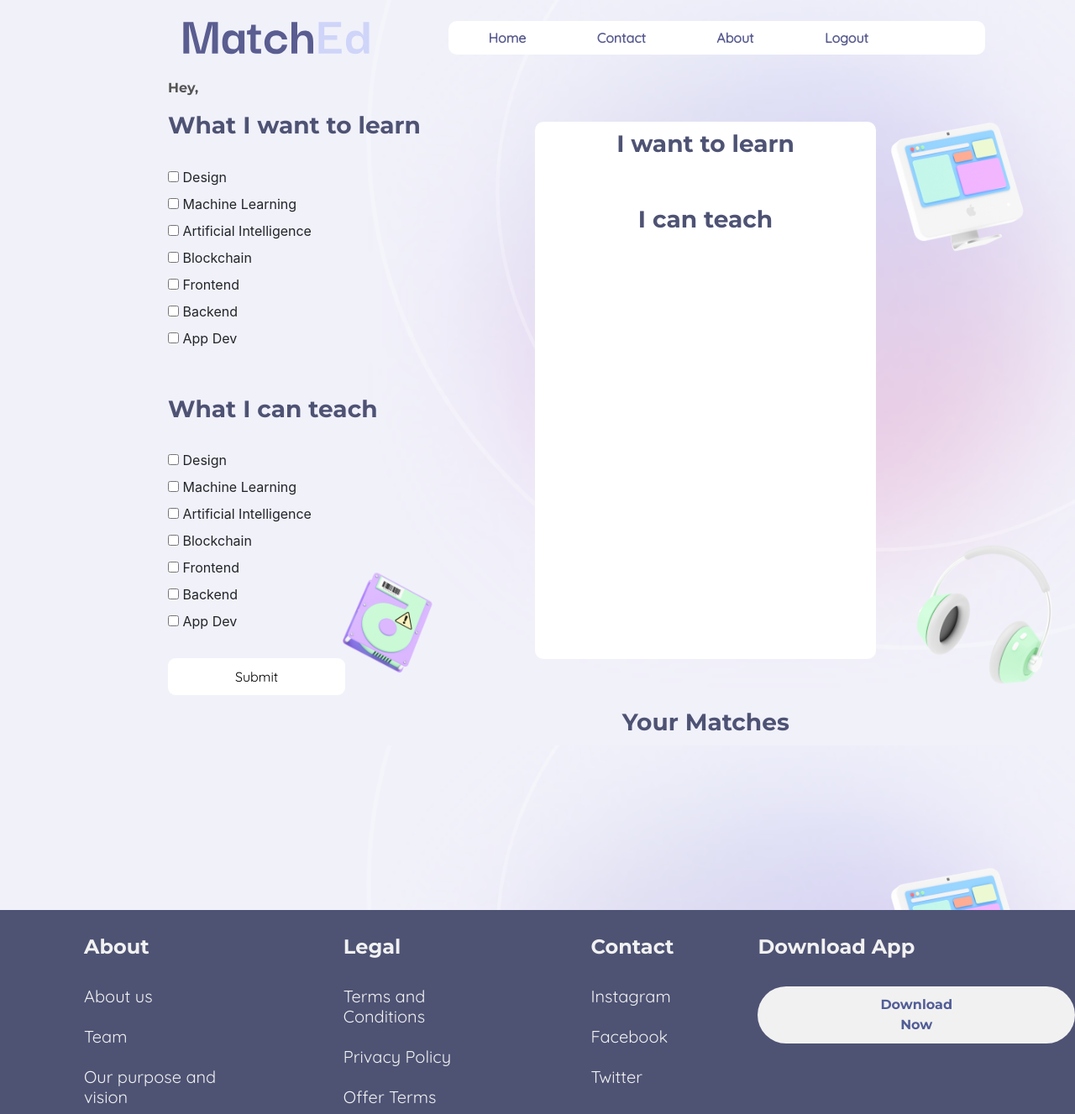
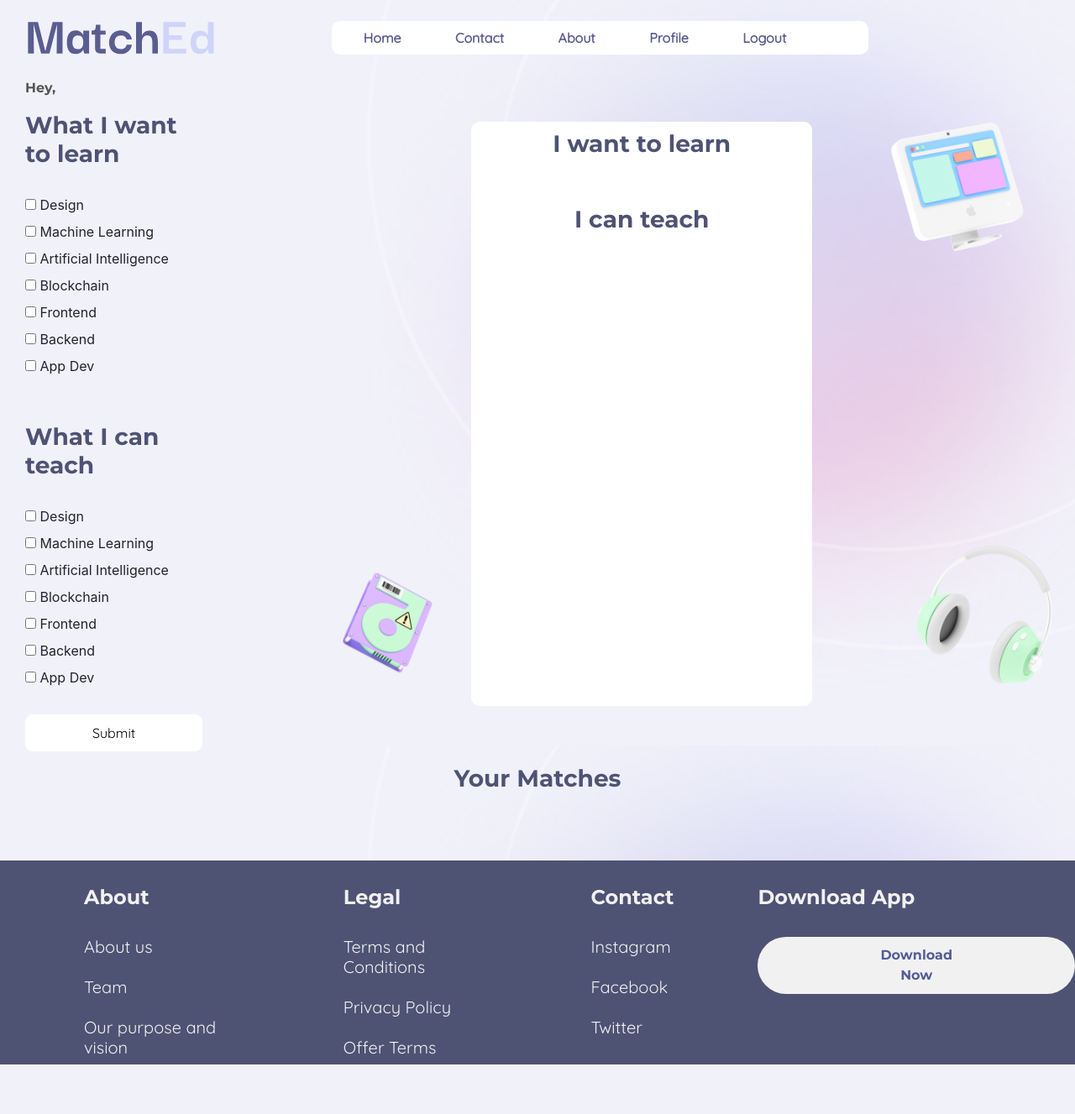
Before and after one commit to rushilg13/Learnt, a Flask app: template templates/home.html in a window 1280 px wide. Shown: the whole page at 84% size. After the commit the page ends 1268 px from the top, so only its background shows below. Run offline with Flask 2, Linux system fonts and the light colour scheme; the template is opened without the code that fills it, so the values that code supplies are empty; the visitor is signed in with stand-in values (Sample User, id 1); parts of the project's set-up code (start-up, migrations or seed data) failed here and were passed over; some libraries are stand-ins or nearby versions.

Commit message:
UI Fixes

```diff
--- a/static/css/home.css
+++ b/static/css/home.css
@@ -80,7 +80,7 @@ a {
 
 li {
   display: inline;
-  padding: 40px;
+  padding: 30px;
   list-style: none;
 }
 
--- a/static/css/index.css
+++ b/static/css/index.css
@@ -57,7 +57,7 @@ a {
 
 li {
   display: inline;
-  padding: 40px;
+  padding: 30px;
   list-style: none;
 }
 
--- a/templates/contact.html
+++ b/templates/contact.html
@@ -29,6 +29,9 @@
           <a href="/about">About</a>
         </li>
         {% if 'email' in session %}
+        <li>
+          <a href="/profile">Profile</a>
+        </li>
         <li>
           <a href="/logout">Logout</a>
         </li>
--- a/templates/home.html
+++ b/templates/home.html
@@ -13,8 +13,7 @@
 
 <body>
   <nav class="navbar row">
-    <div class="col-lg-5">
-      <a href={{url_for('landing')}}><img style="margin-left: 200px;" src='../static/img/logo.svg' width="225"
+    <div style="margin-left: 30px;"> <a href={{url_for('landing')}}><img class="imgabout image-logo" src='../static/img/logo.svg' width="225"
           height="40" alt="Logo" /></a>
     </div>
     <div class="midnav col-lg-6">
@@ -30,6 +29,9 @@
         </li>
         {% if 'email' in session %}
         <li>
+          <a href="/profile">Profile</a>
+        </li>
+        <li>
           <a href="/logout">Logout</a>
         </li>
         {% else %}
@@ -43,8 +45,8 @@
 
   </nav>
 
-  <div class="row gx-3">
-    <div class="col-lg-4 col-md-12" style="margin-left: 200px;">
+  <div class="row gx-2">
+    <div class="col-lg-2 col-md-12" style="margin-left: 30px;">
       <p>Hey, {{fname}} {{lname}}</p>
       <form action="{{ url_for('home') }}" method="POST">
         <h4 class="heading2">What I want to learn</h4><br>
@@ -82,7 +84,7 @@
       </form>
     </div>
     {% if 'email' in session %}
-    <div class="col-lg-4 col-md-6">
+    <div class="col-lg-4 col-md-6" style="margin: 0 auto;">
       <br><br><br>
       <form action="{{ url_for('home') }}" method="POST" class="boxdiv">
         {{ form_add.csrf_token }}
@@ -100,12 +102,9 @@
 
   </div>
 
-    <div class="row gx-3" style="margin-right: 12px;">
-      <div class="col-lg-6 col-md-12">
-        <br><br><br><br><br><br><br><br><br>
-      </div>
+  <div class="row">
     <br>
-      <div class="col-lg-4 col-md-6">
+    <div class="col-md-6" style="margin: 0 auto;">
       <h4 class="heading">Your Matches</h4><br><br>
       {% for post in cursor %}
       <div class="boxdiv2">
@@ -122,10 +121,6 @@
       <br>
       {% endfor %}
     </div>
-
-      <div class="col-lg-2 col-md-6">
-      </div>
-
   </div>
   <br>
 
```
Also changed, not shown: templates/about.html (+24 -24 lines). Lines whose indentation alone changed are shown as unchanged.
